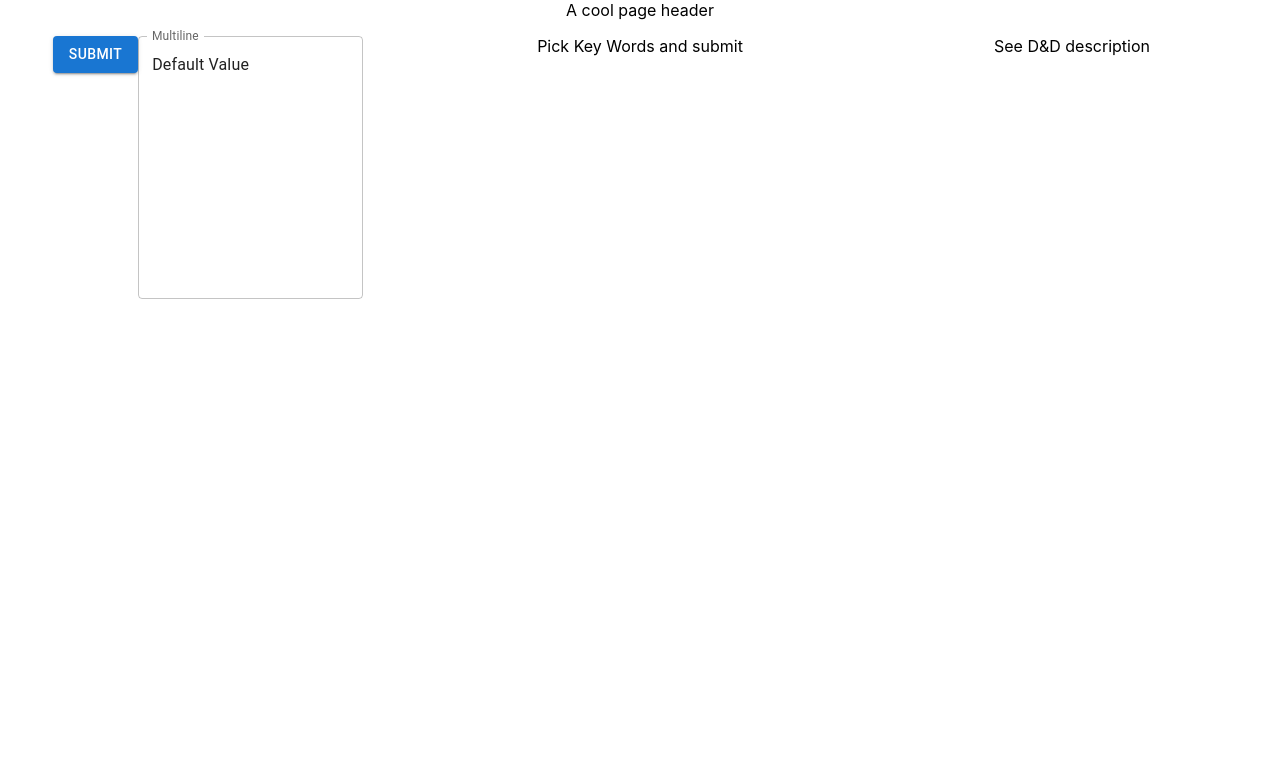
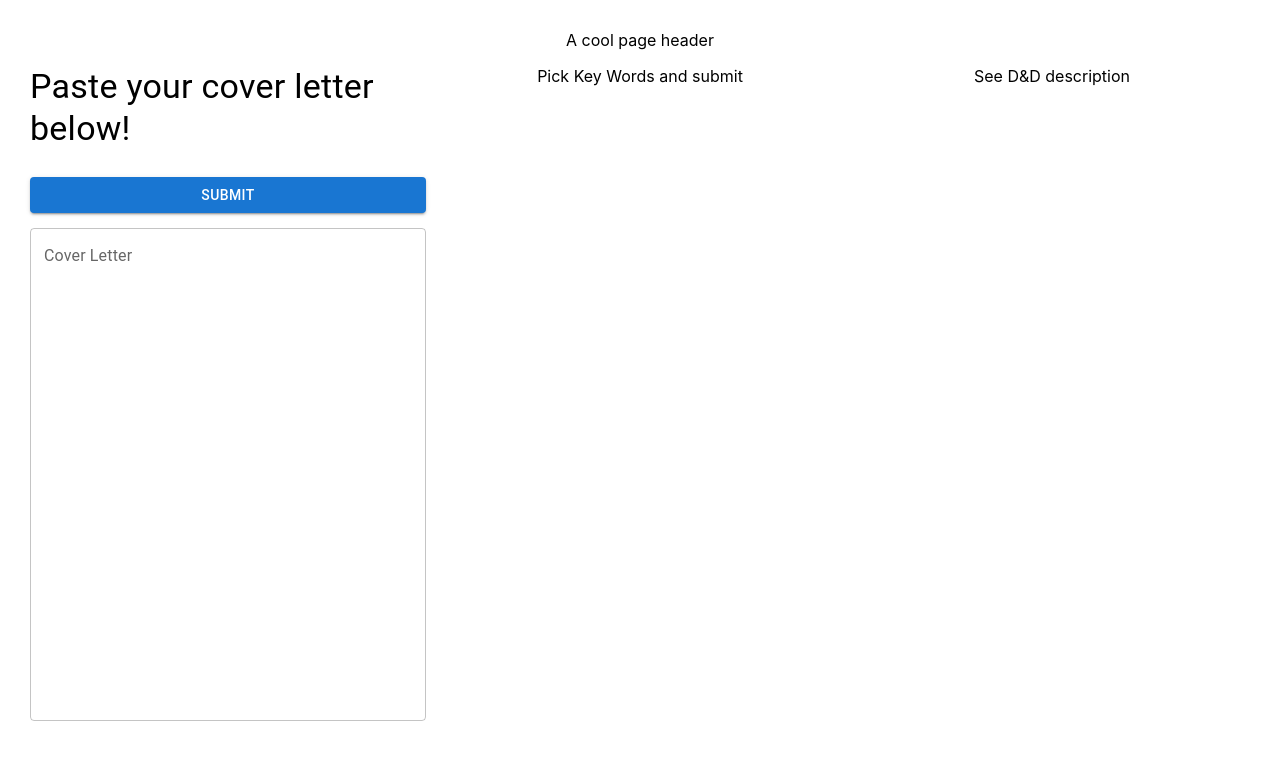
Before and after one commit to Vinayak-Kannan/Dungeons_and_Dragons_Background_Generator, a React (Create React App) app in the folder Project/clientv3/: page / in a window 1280 px wide. Shown: the top 760 px of the page. Built offline with nearby package versions, Linux system fonts and the light colour scheme.

Commit message:
Styling Updates

```diff
--- a/Project/clientv3/src/Components/CoverLetter.tsx
+++ b/Project/clientv3/src/Components/CoverLetter.tsx
@@ -1,6 +1,15 @@
-import {Button, Container, TextField} from "@mui/material";
+import {Box, Button, SxProps, TextField, Theme} from "@mui/material";
 import {useFormikContext} from "formik";
 import React from "react";
+import Typography from '@mui/material/Typography';
+
+const wrapperStyling: SxProps<Theme> = {
+    display: "flex",
+    flexDirection: "column",
+    gap: "15px",
+    textAlign: "left"
+}
+
 
 export type CoverLetterValues = {
     coverLetter: string,
@@ -11,22 +20,24 @@ const CoverLetter = () => {
 
     return (
         <>
-            <Container>
+            <Box sx={wrapperStyling}>
+                <Typography variant="h4" gutterBottom>
+                    Paste your cover letter below!
+                </Typography>
                 {/*
                 // @ts-ignore */}
                 <Button variant="contained" onClick={handleSubmit}>Submit</Button>
                 <TextField
                     id="outlined-multiline-static"
-                    label="Multiline"
+                    label="Cover Letter"
                     multiline
-                    rows={10}
-                    defaultValue="Default Value"
+                    rows={20}
                     onChange={async (e) => {
                         await setFieldValue("coverLetter", e.target.value)
                     }}
                     name="coverLetter"
                 />
-            </Container>
+            </Box>
         </>
     )
 }
--- a/Project/clientv3/src/Components/Page.tsx
+++ b/Project/clientv3/src/Components/Page.tsx
@@ -4,8 +4,12 @@ import axios from "axios";
 import CoverLetter, {CoverLetterValues} from "./CoverLetter";
 import {Formik} from "formik";
 import React from 'react';
+import {Box, SxProps, Theme} from "@mui/material";
 
 // Styling
+const pageWrapper: SxProps<Theme> = {
+    margin: "30px"
+}
 
 const handleResumeUpload = async (values: CoverLetterValues) => {
     const text = values.coverLetter
@@ -18,6 +22,7 @@ const handleResumeUpload = async (values: CoverLetterValues) => {
 const Page = ({}) => {
 
     return (
+        <Box sx={pageWrapper}>
             <Grid container spacing={2}>
                 <Grid xs={12}>
                     <Header/>
@@ -39,6 +44,7 @@ const Page = ({}) => {
                     See D&D description
                 </Grid>
             </Grid>
+        </Box>
     );
 }
 
```
Also changed, not shown: 1 other file (tests, documents, lock files or other folders). Lines whose indentation alone changed are shown as unchanged.
